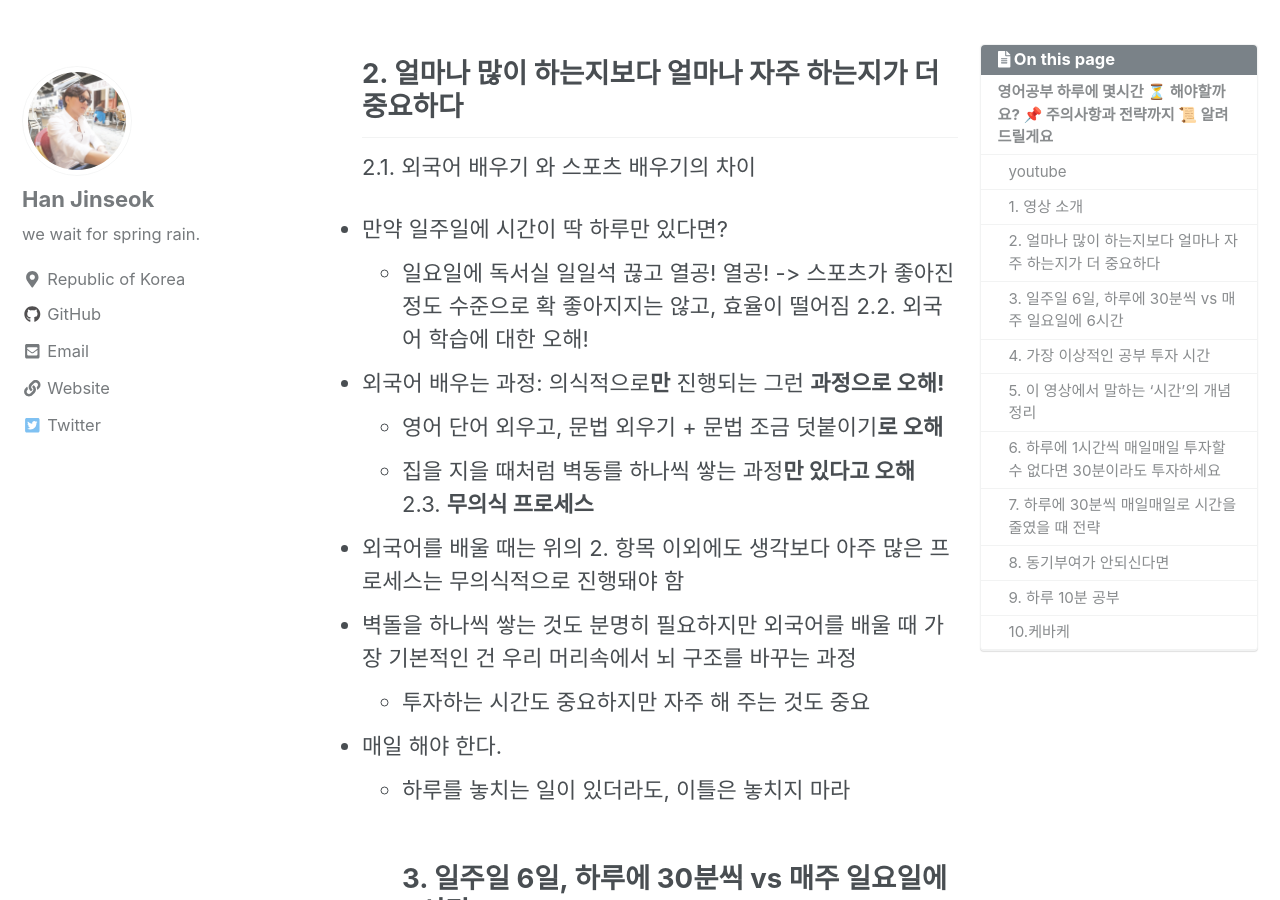
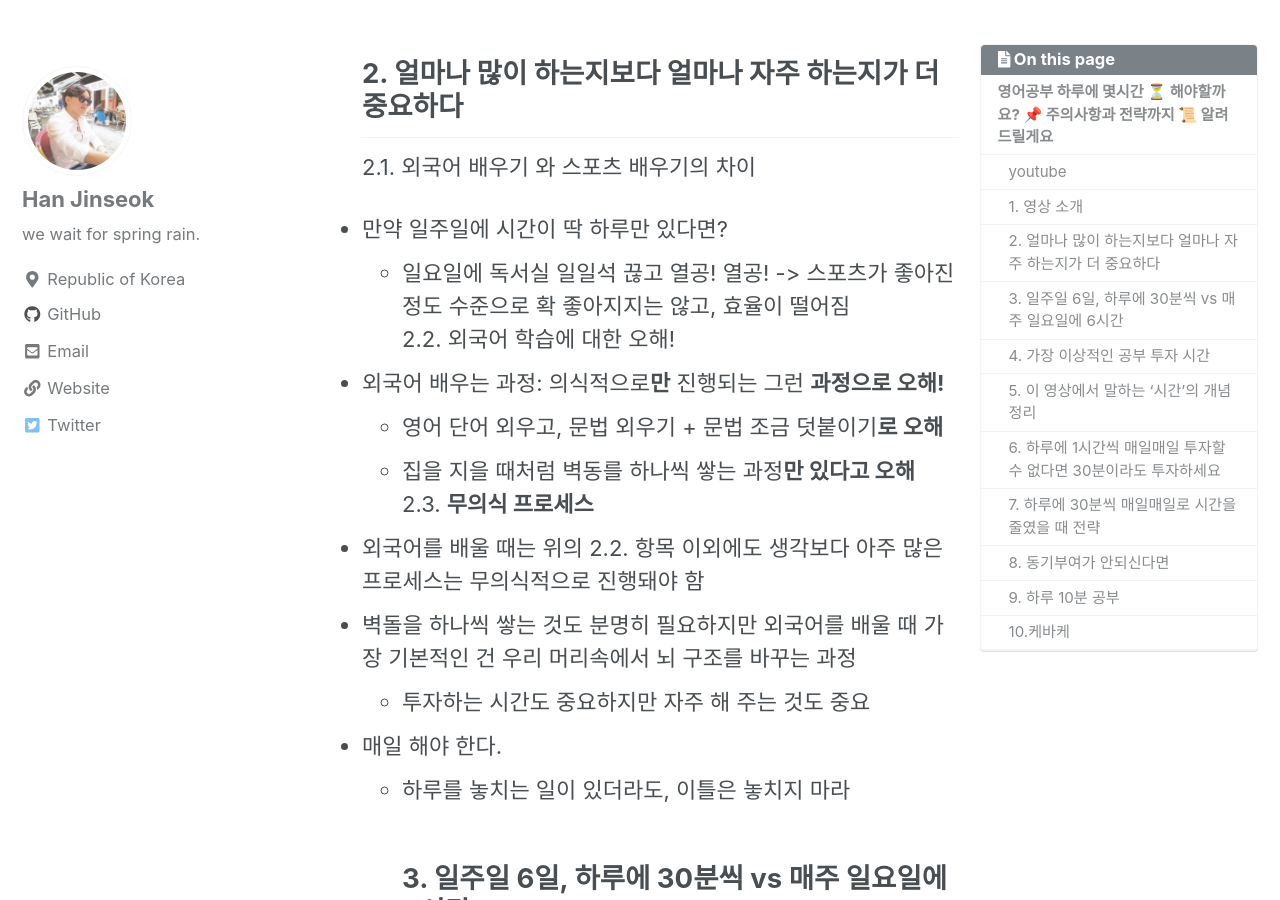
Before and after one commit to moregorenine/moregorenine.github.io, a Jekyll site: the page built from _posts/english/2021-03-28-London-Ssam.md, in a window 1280 px wide and 900 px high, scrolled down 738 px. Built offline with Jekyll 4.4.1, drawn with Linux system fonts in a browser that asks for light colours; nearby versions of some CDN libraries; comment, search, counter and statistics services are not loaded; a style sheet for code colours, icons or effects is not loaded.

Commit message:
Update 2021-03-28-London-Ssam.md

```diff
--- a/_posts/english/2021-03-28-London-Ssam.md
+++ b/_posts/english/2021-03-28-London-Ssam.md
@@ -28,7 +28,7 @@ toc_sticky: true
   - 영어 단어 외우고, 문법 외우기 + 문법 조금 덧붙이기**로 오해**
   - 집을 지을 때처럼 벽동를 하나씩 쌓는 과정**만 있다고 오해**
 2.3. **무의식 프로세스**
-- 외국어를 배울 때는 위의 2. 항목 이외에도 생각보다 아주 많은 프로세스는 무의식적으로 진행돼야 함
+- 외국어를 배울 때는 위의 2.2. 항목 이외에도 생각보다 아주 많은 프로세스는 무의식적으로 진행돼야 함
 - 벽돌을 하나씩 쌓는 것도 분명히 필요하지만 외국어를 배울 때 가장 기본적인 건 우리 머리속에서 뇌 구조를 바꾸는 과정
   - 투자하는 시간도 중요하지만 자주 해 주는 것도 중요
 - 매일 해야 한다.
```
